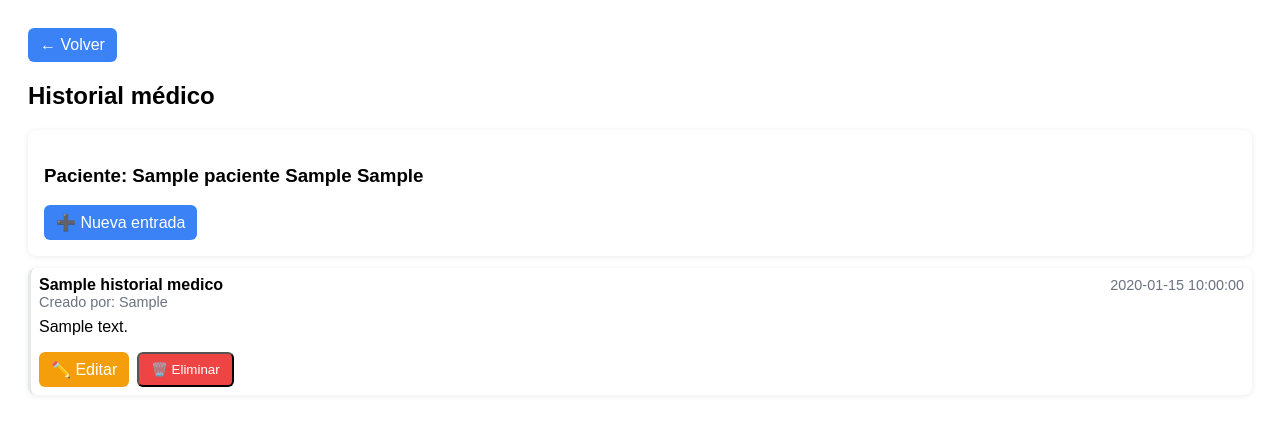
After one commit to alliimv/VIDA-EN-MANO, a Flask app: page /paciente/1/historial in a window 1280 px wide. The commit adds this page. Shown: the top 434 px of the page. Run offline with Flask 3, Linux system fonts and the light colour scheme; the visitor is signed in with stand-in values (Sample User, id 1); a database or web service that is not in the repository returns one stand-in record (values such as "Sample title"); some libraries are stand-ins or nearby versions.

Commit message:
Verificar :)

```diff
--- a/api/app.py
+++ b/api/app.py
@@ -807,6 +807,284 @@ def sensor():
         return f"Failed to connect: {e}"
 
 
+# ================================
+#   CAMBIAR CONTRASEÑA
+# ================================
+@app.route("/cambiar-contrasena", methods=["GET", "POST"])
+def cambiar_contrasena():
+    # Sólo para usuarios autenticados
+    if not is_logged_in():
+        return redirect(url_for("home"))
+
+    username = session.get("username")
+
+    if request.method == "POST":
+        current = request.form.get("current_password", "")
+        new = request.form.get("new_password", "")
+        confirm = request.form.get("confirm_password", "")
+
+        # Validaciones básicas
+        if not current or not new or not confirm:
+            return render_template("cambiar_contrasena.html", error="Todos los campos son obligatorios", username=username)
+
+        if new != confirm:
+            return render_template("cambiar_contrasena.html", error="Las nuevas contraseñas no coinciden", username=username)
+
+        if len(new) < 6:
+            return render_template("cambiar_contrasena.html", error="La contraseña debe tener al menos 6 caracteres", username=username)
+
+        try:
+            conn = get_connection()
+            cur = conn.cursor()
+            cur.execute("SELECT password_hash FROM usuarios WHERE username = %s;", (username,))
+            row = cur.fetchone()
+            if not row:
+                cur.close()
+                conn.close()
+                return render_template("cambiar_contrasena.html", error="Usuario no encontrado", username=username)
+
+            stored_hash = row[0]
+            # Verificar contraseña actual
+            if not check_password(current, stored_hash):
+                cur.close()
+                conn.close()
+                return render_template("cambiar_contrasena.html", error="La contraseña actual es incorrecta", username=username)
+
+            # Hashear y actualizar
+            new_hash = hash_password(new)
+            cur.execute("UPDATE usuarios SET password_hash = %s WHERE username = %s;", (new_hash, username))
+            conn.commit()
+            cur.close()
+            conn.close()
+
+            return render_template("cambiar_contrasena.html", success="Contraseña actualizada con éxito", username=username)
+
+        except Exception as e:
+            try:
+                if 'conn' in locals() and conn:
+                    conn.rollback()
+            except Exception:
+                pass
+            return render_template("cambiar_contrasena.html", error=f"Error al actualizar la contraseña: {e}", username=username)
+
+    # GET
+    return render_template("cambiar_contrasena.html", username=username)
+
+
+# ================================
+#   HISTORIAL MÉDICO POR PACIENTE
+# ================================
+@app.route('/paciente/<int:id_paciente>/historial')
+def historial_paciente(id_paciente):
+    if not is_logged_in():
+        return redirect(url_for('home'))
+
+    username = session.get('username')
+    tipo = session.get('tipo_usuario')
+
+    # permiso de visualización
+    if not user_can_view_historial(username, tipo, id_paciente):
+        return render_template('historial_paciente.html', error='No tienes permisos para ver el historial de este paciente', paciente=None, entries=[], username=username)
+
+    try:
+        conn = get_connection()
+        cur = conn.cursor(cursor_factory=psycopg2.extras.DictCursor)
+        # Obtener paciente
+        cur.execute("SELECT id_paciente, nombre, apellido_paterno, apellido_materno FROM pacientes WHERE id_paciente = %s;", (id_paciente,))
+        paciente = cur.fetchone()
+        if not paciente:
+            cur.close()
+            conn.close()
+            return render_template('historial_paciente.html', error='Paciente no encontrado', paciente=None, entries=[] , username=username)
+
+        # Obtener entradas del historial
+        cur.execute("SELECT id_historial, titulo, descripcion, creado_por, fecha FROM historial_medico WHERE id_paciente = %s ORDER BY fecha DESC;", (id_paciente,))
+        rows = cur.fetchall()
+        cur.close()
+        conn.close()
+
+        entries = []
+        for r in rows:
+            hid = r['id_historial']
+            can_edit = user_can_edit_historial(username, tipo, hid)
+            entries.append({
+                'id_historial': hid,
+                'titulo': r['titulo'],
+                'descripcion': r['descripcion'],
+                'creado_por': r['creado_por'],
+                'fecha': r['fecha'],
+                'can_edit': can_edit,
+                'can_delete': can_edit
+            })
+
+        return render_template('historial_paciente.html', paciente=paciente, entries=entries, username=session.get('username'))
+
+    except Exception as e:
+        return render_template('historial_paciente.html', error=str(e), paciente=None, entries=[], username=session.get('username'))
+
+
+@app.route('/paciente/<int:id_paciente>/historial/nuevo', methods=['GET', 'POST'])
+def historial_paciente_nuevo(id_paciente):
+    if not is_logged_in():
+        return redirect(url_for('home'))
+
+    username = session.get('username')
+    tipo = session.get('tipo_usuario')
+
+    # sólo ciertos roles pueden crear entradas
+    if tipo not in ('enfermero', 'medico', 'admin'):
+        return render_template('historial_paciente.html', error='No tienes permisos para crear entradas en el historial', paciente=None, entries=[], username=username)
+
+    if request.method == 'POST':
+        titulo = request.form.get('titulo', '').strip()
+        descripcion = request.form.get('descripcion', '').strip()
+        creado_por = session.get('username')
+
+        if not titulo:
+            return render_template('historial_paciente_form.html', error='El título es requerido', paciente_id=id_paciente, username=session.get('username'))
+
+        try:
+            conn = get_connection()
+            cur = conn.cursor()
+            cur.execute('SELECT 1 FROM pacientes WHERE id_paciente = %s;', (id_paciente,))
+            if not cur.fetchone():
+                cur.close()
+                conn.close()
+                return render_template('historial_paciente_form.html', error='Paciente no encontrado', paciente_id=id_paciente, username=session.get('username'))
+
+            cur.execute('INSERT INTO historial_medico (id_paciente, titulo, descripcion, creado_por) VALUES (%s, %s, %s, %s);',
+                        (id_paciente, titulo, descripcion if descripcion else None, creado_por))
+            conn.commit()
+            cur.close()
+            conn.close()
+            return redirect(url_for('historial_paciente', id_paciente=id_paciente))
+
+        except Exception as e:
+            try:
+                if 'conn' in locals() and conn:
+                    conn.rollback()
+            except Exception:
+                pass
+            return render_template('historial_paciente_form.html', error=str(e), paciente_id=id_paciente, username=session.get('username'))
+
+    # GET
+    return render_template('historial_paciente_form.html', paciente_id=id_paciente, username=session.get('username'))
+
+
+# ================================
+#   PERMISOS PARA HISTORIAL
+# ================================
+
+def user_can_view_historial(username, tipo_usuario, id_paciente):
+    # enfermero y medico pueden ver todo. Familiar sólo puede ver si está asignado al paciente
+    if tipo_usuario in ('enfermero', 'medico', 'admin'):
+        return True
+    if tipo_usuario == 'familiar':
+        try:
+            conn = get_connection()
+            cur = conn.cursor()
+            cur.execute('SELECT 1 FROM usuarios WHERE username = %s AND id_paciente_asignado = %s;', (username, id_paciente))
+            ok = cur.fetchone() is not None
+            cur.close()
+            conn.close()
+            return ok
+        except Exception:
+            return False
+    return False
+
+
+def user_can_edit_historial(username, tipo_usuario, id_historial):
+    # enfermero/medico/admin pueden editar todo. Creador puede editar su propia entrada.
+    if tipo_usuario in ('enfermero', 'medico', 'admin'):
+        return True
+    try:
+        conn = get_connection()
+        cur = conn.cursor()
+        cur.execute('SELECT creado_por FROM historial_medico WHERE id_historial = %s;', (id_historial,))
+        row = cur.fetchone()
+        cur.close()
+        conn.close()
+        if not row:
+            return False
+        creado_por = row[0]
+        return creado_por == username
+    except Exception:
+        return False
+
+
+@app.route('/paciente/<int:id_paciente>/historial/<int:id_historial>/editar', methods=['GET', 'POST'])
+def editar_historial(id_paciente, id_historial):
+    if not is_logged_in():
+        return redirect(url_for('home'))
+    username = session.get('username')
+    tipo = session.get('tipo_usuario')
+
+    if not user_can_edit_historial(username, tipo, id_historial):
+        return render_template('historial_paciente.html', error='No tienes permisos para editar esta entrada', paciente=None, entries=[], username=username)
+
+    if request.method == 'POST':
+        titulo = request.form.get('titulo', '').strip()
+        descripcion = request.form.get('descripcion', '').strip()
+        if not titulo:
+            return render_template('historial_paciente_form.html', error='El título es requerido', paciente_id=id_paciente, username=username)
+        try:
+            conn = get_connection()
+            cur = conn.cursor()
+            cur.execute('UPDATE historial_medico SET titulo = %s, descripcion = %s WHERE id_historial = %s AND id_paciente = %s;', (titulo, descripcion if descripcion else None, id_historial, id_paciente))
+            conn.commit()
+            cur.close()
+            conn.close()
+            return redirect(url_for('historial_paciente', id_paciente=id_paciente))
+        except Exception as e:
+            try:
+                if 'conn' in locals() and conn:
+                    conn.rollback()
+            except Exception:
+                pass
+            return render_template('historial_paciente_form.html', error=str(e), paciente_id=id_paciente, username=username)
+
+    # GET: cargar la entrada existente
+    try:
+        conn = get_connection()
+        cur = conn.cursor(cursor_factory=psycopg2.extras.DictCursor)
+        cur.execute('SELECT id_historial, titulo, descripcion FROM historial_medico WHERE id_historial = %s AND id_paciente = %s;', (id_historial, id_paciente))
+        row = cur.fetchone()
+        cur.close()
+        conn.close()
+        if not row:
+            return render_template('historial_paciente.html', error='Entrada no encontrada', paciente=None, entries=[], username=username)
+        # reutilizar el formulario pero pre-llenar valores
+        return render_template('historial_paciente_form.html', paciente_id=id_paciente, username=username, edit=True, entry={'id_historial': row['id_historial'], 'titulo': row['titulo'], 'descripcion': row['descripcion']})
+    except Exception as e:
+        return render_template('historial_paciente.html', error=str(e), paciente=None, entries=[], username=username)
+
+
+@app.route('/paciente/<int:id_paciente>/historial/<int:id_historial>/eliminar', methods=['POST'])
+def eliminar_historial(id_paciente, id_historial):
+    if not is_logged_in():
+        return redirect(url_for('home'))
+    username = session.get('username')
+    tipo = session.get('tipo_usuario')
+
+    if not user_can_edit_historial(username, tipo, id_historial):
+        return render_template('historial_paciente.html', error='No tienes permisos para eliminar esta entrada', paciente=None, entries=[], username=username)
+
+    try:
+        conn = get_connection()
+        cur = conn.cursor()
+        cur.execute('DELETE FROM historial_medico WHERE id_historial = %s AND id_paciente = %s;', (id_historial, id_paciente))
+        conn.commit()
+        cur.close()
+        conn.close()
+        return redirect(url_for('historial_paciente', id_paciente=id_paciente))
+    except Exception as e:
+        try:
+            if 'conn' in locals() and conn:
+                conn.rollback()
+        except Exception:
+            pass
+        return render_template('historial_paciente.html', error=str(e), paciente=None, entries=[], username=username)
+
 
 # ================================
 #   INICIAR APLICACIÓN
--- a/api/templates/buscar_pacientes.html
+++ b/api/templates/buscar_pacientes.html
@@ -525,6 +525,11 @@
                                            class="action-btn btn-view">
                                             👁️ Ver
                                         </a>
+
+                                        <!-- Botón Historial -->
+                                        <a href="{{ url_for('historial_paciente', id_paciente=p.id_paciente) }}" class="action-btn btn-historial" style="margin-left:8px;">
+                                            📚 Historial
+                                        </a>
                                     </div>
                                 </td>
                             </tr>
--- /dev/null
+++ b/api/templates/historial_paciente.html
@@ -0,0 +1,66 @@
+<!doctype html>
+<html lang="es">
+<head>
+  <meta charset="utf-8">
+  <title>Historial médico - {{ paciente.nombre if paciente else 'Paciente' }}</title>
+  <style>
+    body{font-family: Arial, sans-serif; padding:20px;}
+    .card{background:#fff;padding:16px;border-radius:8px;box-shadow:0 1px 6px rgba(0,0,0,0.08);margin-bottom:12px}
+    .btn{display:inline-block;padding:8px 12px;background:#3b82f6;color:#fff;border-radius:6px;text-decoration:none}
+    .entry{border-left:3px solid #e5e7eb;padding:8px;margin-bottom:8px}
+    .meta{color:#6b7280;font-size:0.9em}
+  </style>
+</head>
+<body>
+  <div>
+    <a href="{{ url_for('ver_pacientes') }}" class="btn">← Volver</a>
+  </div>
+
+  <h2>Historial médico</h2>
+
+  {% if error %}
+    <div class="card" style="background:#fee2e2;color:#7f1d1d">⚠️ {{ error }}</div>
+  {% endif %}
+
+  {% if paciente %}
+    <div class="card">
+      <h3>Paciente: {{ paciente.nombre }} {{ paciente.apellido_paterno }} {{ paciente.apellido_materno }}</h3>
+      <div style="margin-top:8px">
+        {% if session.tipo_usuario in ['enfermero','medico','admin'] %}
+        <a href="{{ url_for('historial_paciente_nuevo', id_paciente=paciente.id_paciente) }}" class="btn">➕ Nueva entrada</a>
+        {% endif %}
+      </div>
+    </div>
+
+    {% if entries and entries|length > 0 %}
+      {% for e in entries %}
+        <div class="card entry">
+          <div style="display:flex;justify-content:space-between;align-items:center">
+            <strong>{{ e.titulo }}</strong>
+            <span class="meta">{{ e.fecha }}</span>
+          </div>
+          <div class="meta">Creado por: {{ e.creado_por or 'Sistema' }}</div>
+          <p style="margin-top:8px">{{ e.descripcion }}</p>
+
+          {% if e.can_edit %}
+          <div style="margin-top:8px; display:flex; gap:8px;">
+            <a href="{{ url_for('editar_historial', id_paciente=paciente.id_paciente, id_historial=e.id_historial) }}" class="btn" style="background:#f59e0b;">✏️ Editar</a>
+
+            <form method="post" action="{{ url_for('eliminar_historial', id_paciente=paciente.id_paciente, id_historial=e.id_historial) }}" style="display:inline-block;margin:0;">
+              <button type="submit" class="btn" style="background:#ef4444;">🗑️ Eliminar</button>
+            </form>
+          </div>
+          {% endif %}
+
+        </div>
+      {% endfor %}
+    {% else %}
+      <div class="card">No hay entradas en el historial para este paciente.</div>
+    {% endif %}
+
+  {% else %}
+    <div class="card">Paciente no encontrado.</div>
+  {% endif %}
+
+</body>
+</html>
--- a/api/templates/tabla_pacientes.html
+++ b/api/templates/tabla_pacientes.html
@@ -463,6 +463,11 @@
                                     {% else %}
                                         <span class="badge badge-info">Pulsera: {{ paciente.id_pulsera }}</span>
                                     {% endif %}
+
+                                    <!-- Botón Historial -->
+                                    <a href="{{ url_for('historial_paciente', id_paciente=paciente.id_paciente) }}" class="btn-small btn-small-secondary">
+                                        <i class="fas fa-book-medical"></i> Historial
+                                    </a>
                                 </div>
                             </td>
                         </tr>
```
Also changed, not shown: api/setup_database.py (+14 -0 lines), api/templates/cambiar_contrasena.html (+47 -0 lines), api/templates/historial_paciente_form.html (added, +39 -0 lines).
